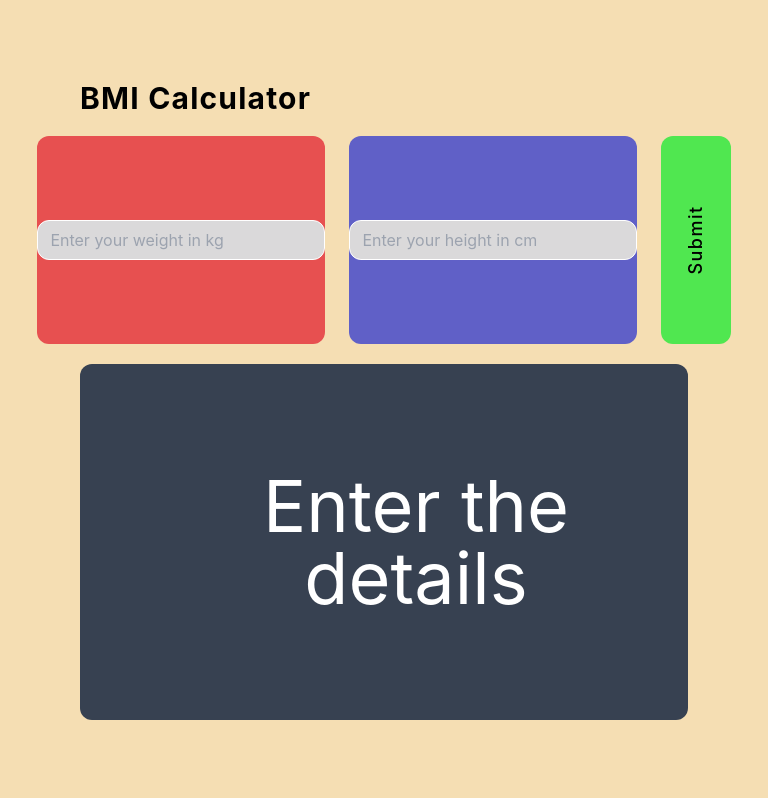
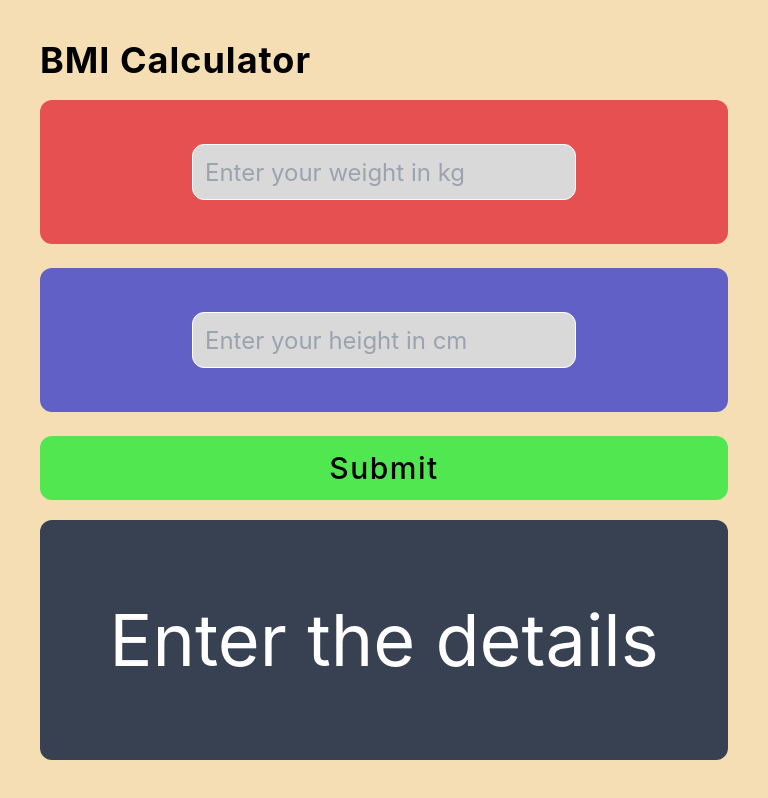
Before and after one commit to Dhanush-ck/bmi-calculator, a React (Vite) app: page / in a window 768 px wide. Built offline with nearby package versions, Linux system fonts and the light colour scheme.

Commit message:
feat : Made reponsive one more ratio

```diff
--- a/src/index.css
+++ b/src/index.css
@@ -69,7 +69,6 @@ header {
 }
 
 .submit-button div {
-  /* @apply w-full h-full; */
   rotate: 270deg;
 }
 
@@ -103,7 +102,6 @@ header {
 
   .weight, .height {
     @apply w-full h-28;
-    /* height: 100px; */
   }
 
   .input-bar {
@@ -154,7 +152,6 @@ header {
 
   .weight, .height {
     @apply w-full h-36;
-    /* height: 100px; */
   }
 
   .input-bar {
@@ -184,3 +181,56 @@ header {
   }
 
 }
+
+@media only screen and (min-width: 600px) and (max-width: 768px) {
+
+  .container {
+    @apply h-screen;
+  }
+
+  .container-elements {
+    @apply p-10 w-full
+  }
+
+  header {
+    @apply text-4xl;
+    letter-spacing: 1px;
+  }
+
+  .input {
+    @apply flex-col ;
+  }
+
+  .weight, .height {
+    @apply w-full h-36;
+  }
+
+  .input-bar {
+    @apply w-96 h-14 text-2xl;
+  }
+
+  .submit-button {
+    @apply w-full text-3xl;
+    height: 4rem;
+  }
+
+  .submit-button div {
+    rotate: 0deg;
+  }
+
+  .output {
+    @apply p-10 gap-0 h-full;
+    grid-template-columns: 1fr;
+    grid-template-rows: auto 1fr;
+  }
+
+  .bmi {
+    @apply flex justify-center items-center;
+    font-size: 6rem;
+  }
+
+  .category {
+    @apply text-7xl flex justify-center text-center
+  }
+
+}
```
